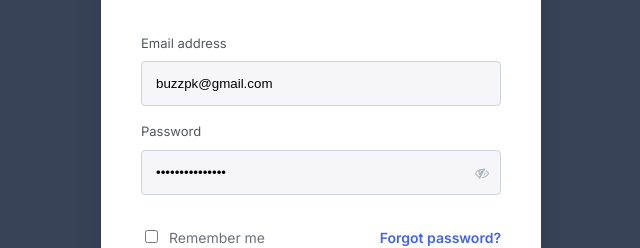
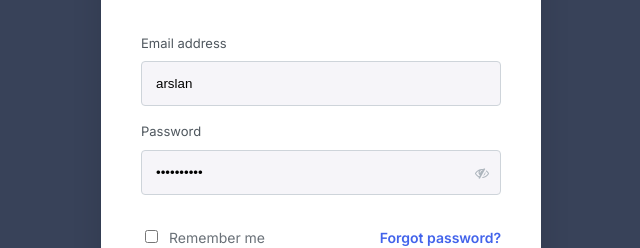
Before and after one commit to buzzcyberpk/invoice-builder, a React (Vite) app in the folder invoice-app/: page /login in a window 1280 px wide. Shown: the part 259-507 px from the top of the page, without its empty margins (319-959 px from the left). Built offline with nearby package versions, Linux system fonts and the light colour scheme.

Commit message:
update login form with new credentials

```diff
--- a/invoice-app/src/pages/Login.jsx
+++ b/invoice-app/src/pages/Login.jsx
@@ -3,8 +3,8 @@ import { useAuth } from '../context/AuthContext';
 import { useNavigate } from 'react-router-dom';
 
 const Login = () => {
-    const [username, setUsername] = useState('buzzpk@gmail.com');
-    const [password, setPassword] = useState('u3J@zHL@PH4#dgA');
+    const [username, setUsername] = useState('arslan');
+    const [password, setPassword] = useState('pass123456');
     const [showPassword, setShowPassword] = useState(false);
     const [error, setError] = useState('');
     const [isSubmitting, setIsSubmitting] = useState(false);
@@ -170,7 +170,7 @@ const Login = () => {
                                 className="btn btn-primary full-width"
                                 type="button"
                                 onClick={() => {
-                                    login('admin', 'password123');
+                                    login('arslan', 'pass123456');
                                     navigate('/');
                                 }}
                                 style={{ width: '100%', height: '48px', background: '#4263eb', border: 'none', borderRadius: '4px', display: 'flex', alignItems: 'center', justifyContent: 'center' }}
```
